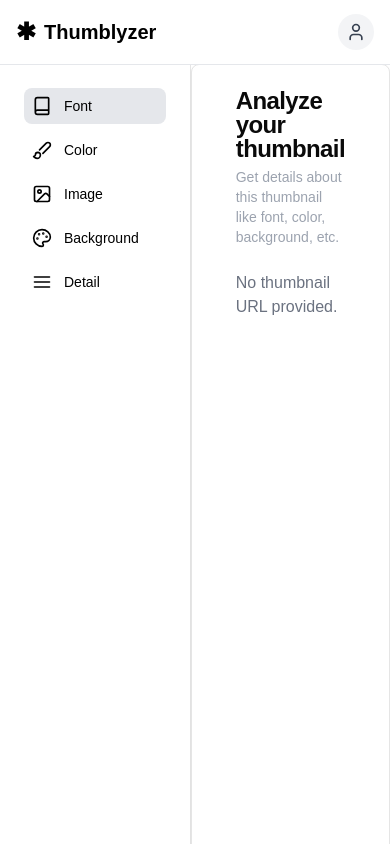
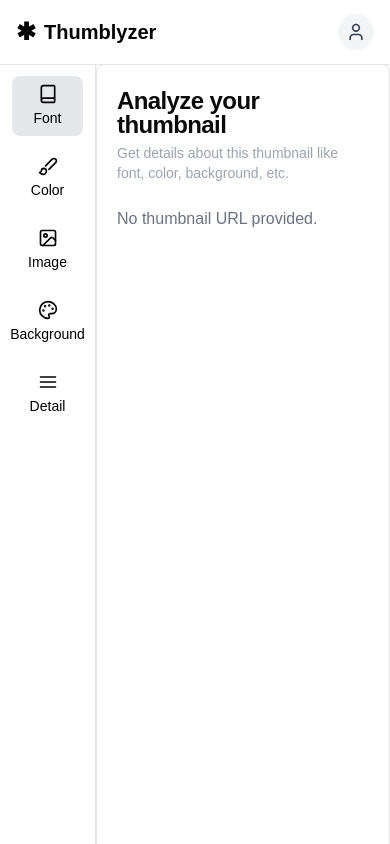
Before and after one commit to parthergk/Thumbnailer, a Next.js app: page /analyze in a window 390 px wide. Built offline with nearby package versions, Linux system fonts and the light colour scheme.

Commit message:
ui responsive

```diff
--- a/app/(root)/analyze/page.tsx
+++ b/app/(root)/analyze/page.tsx
@@ -78,27 +78,27 @@ const Analyze: React.FC = () => {
     <main className="self-start w-full mt-16 flex">
       <LeftSideBar />
       <Card className="w-full px-5">
-        <CardHeader>
+        <CardHeader className=" px-0 md:px-6">
           <CardTitle>Analyze your thumbnail</CardTitle>
           <p className="text-sm text-gray-400">
             Get details about this thumbnail like font, color, background, etc.
           </p>
         </CardHeader>
-        <CardContent>
-          <div className="flex space-x-5 gap-5">
+        <CardContent className=" px-0 md:px-6">
+          <div className="flex flex-col md:flex-row space-x-0 md:space-x-5 gap-5">
             {thumbnailUrl ? (
               <>
-                <div className="w-[423px] h-[355px]">
+                <div className=" w-full max-w-[373px]">
                   <Image
                     src={thumbnailUrl}
                     alt="Thumbnail"
                     width={373}
                     height={305}
-                    className="w-full rounded"
+                    className="w-full h-full rounded"
                     loading="lazy"
                   />
                 </div>
-                <div className="h-full w-full max-w-sm">
+                <div className="h-full w-full max-w-60 md:max-w-sm">
                   <h1 className="text-lg font-semibold">{detailItem} Analysis</h1>
                   {selectedItem ? selectedItem.component : <p>No Data</p>}
                 </div>
--- a/components/LeftSideBar.tsx
+++ b/components/LeftSideBar.tsx
@@ -23,13 +23,13 @@ const LeftSideBar: React.FC = () => {
     };
 
     return (
-        <div className="w-full h-screen max-w-xs p-6 border-r">
-            <div className="flex flex-col gap-2">
+        <div className="w-full h-screen max-w-24 md:max-w-32 lg:max-w-xs p-3 lg:p-6 border-r">
+            <div className="flex flex-col gap-3 lg:gap-2">
                 {items.map((item) => (
                     <button
                         key={item.name}
                         onClick={() => handleClick(item.name)}
-                        className={`flex items-center gap-3 p-2 rounded-lg text-left text-black font-medium
+                        className={`flex flex-col lg:flex-row items-center gap-1 lg:gap-3 p-2 rounded-lg text-left text-black font-medium
                             ${activeItem === item.name ? 'bg-gray-200 ' : 'hover:bg-gray-100'}
                         `}
                     >
```
